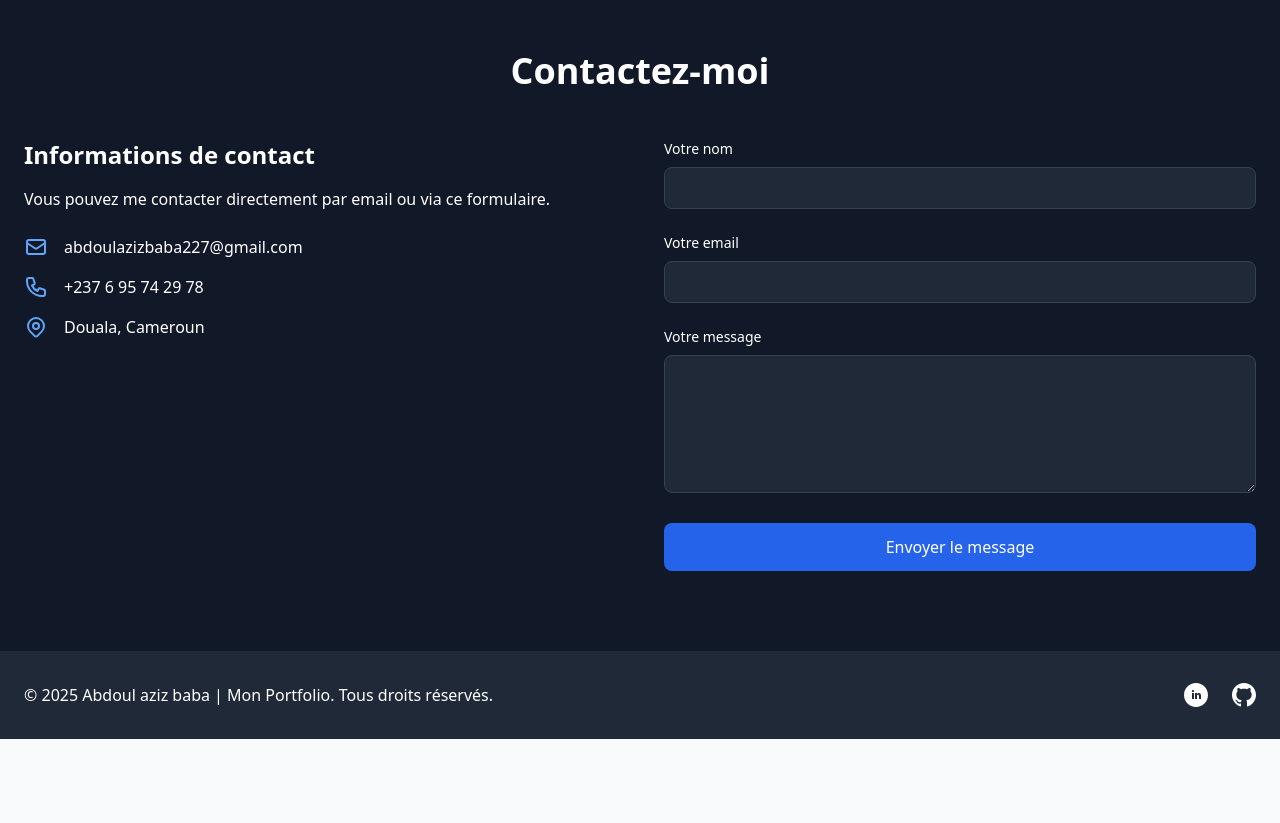
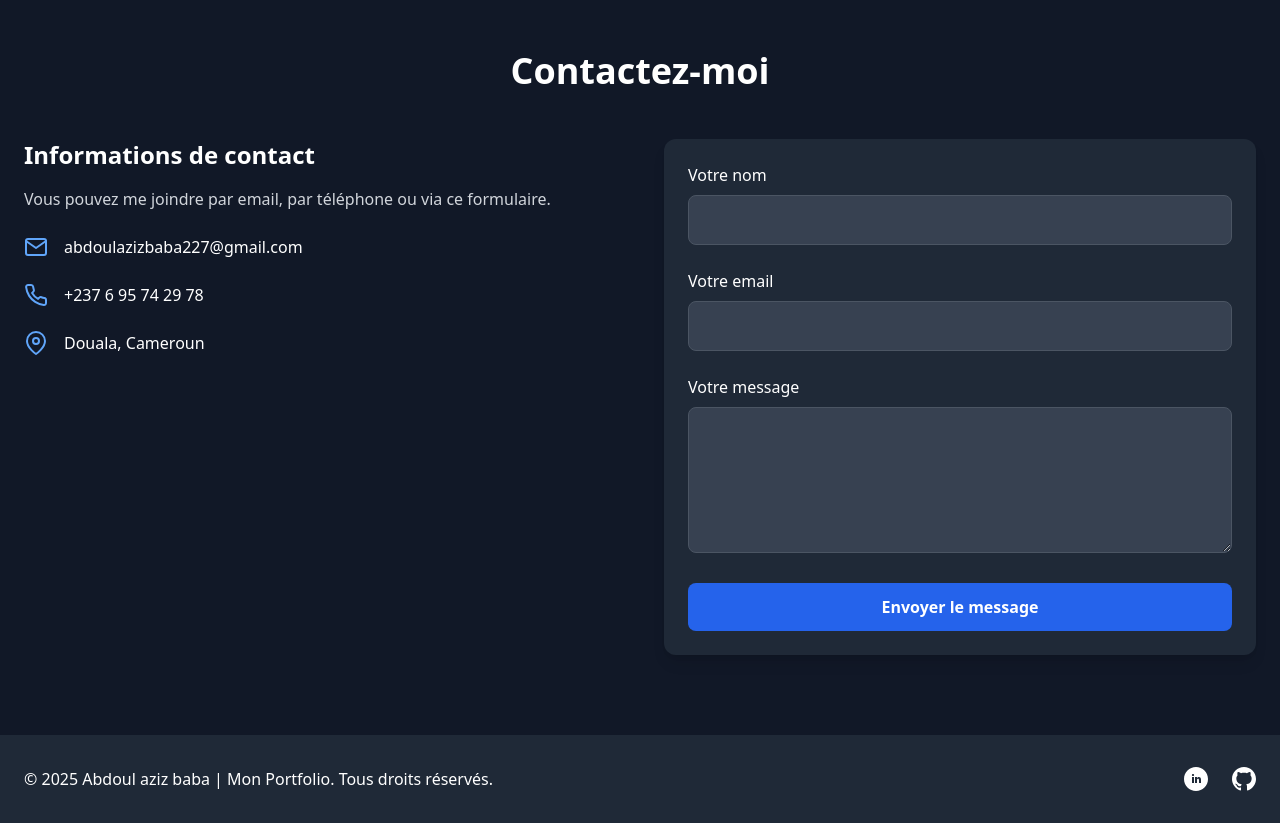
Before and after one commit to azizbaba237/babacv, a React (Create React App) app: page / in a window 1280 px wide. Shown: the part 3440-4263 px from the top of the page. Before the commit the page ends 4179 px from the top, so only its background shows below. Built offline with nearby package versions, Linux system fonts and the light colour scheme.

Commit message:
Portfolio mise à jour

```diff
--- a/src/components/Contact.jsx
+++ b/src/components/Contact.jsx
@@ -1,214 +1,164 @@
 import React, { useState } from "react";
 import emailjs from "emailjs-com";
+import { FiMail, FiPhone, FiMapPin } from "react-icons/fi";
 
 const Contact = () => {
-  // État pour gérer les données du formulaire
   const [formData, setFormData] = useState({
     name: "",
     email: "",
     message: "",
   });
+
   const [isSubmitting, setIsSubmitting] = useState(false);
   const [submitStatus, setSubmitStatus] = useState(null);
 
   const handleChange = (e) => {
     const { name, value } = e.target;
-    setFormData((prev) => ({
-      ...prev,
-      [name]: value,
-    }));
+    setFormData((prev) => ({ ...prev, [name]: value }));
   };
 
   const handleSubmit = (e) => {
     e.preventDefault();
     setIsSubmitting(true);
 
-    // Configuration d'EmailJS
     const serviceID = process.env.REACT_APP_EMAILJS_SERVICE_ID;
     const templateID = process.env.REACT_APP_EMAILJS_TEMPLATE_ID;
     const userID = process.env.REACT_APP_EMAILJS_USER_ID;
 
-    // Envoi de l'email
     emailjs
       .send(
         serviceID,
         templateID,
         {
           from_name: formData.name,
-          from_email: formData.email, // Doit correspondre à un email autorisé
+          from_email: formData.email,
           message: formData.message,
-          reply_to: formData.email, // Important pour les permissions
+          reply_to: formData.email,
         },
         userID
       )
-      .then((response) => {
-        console.log("Email envoyé avec succès!", response);
+      .then(() => {
         setSubmitStatus("success");
         setFormData({ name: "", email: "", message: "" });
       })
-      .catch((error) => {
-        console.error("Erreur lors de l'envoi de l'email:", error);
+      .catch(() => {
         setSubmitStatus("error");
       })
       .finally(() => {
         setIsSubmitting(false);
-        setTimeout(() => setSubmitStatus(null), 5000);
+        setTimeout(() => setSubmitStatus(null), 4000);
       });
   };
 
   return (
     <section id="contact" className="py-20 bg-gray-900 text-white">
       <div className="container mx-auto px-6">
+        {/* Titre */}
         <h2 className="text-3xl md:text-4xl font-bold text-center mb-12">
           Contactez-moi
         </h2>
 
-        <div className="flex flex-col md:flex-row gap-12">
-          <div className="md:w-1/2">
+        {/* Wrapper responsive */}
+        <div className="grid grid-cols-1 lg:grid-cols-2 gap-12">
+          {/* Bloc informations */}
+          <div>
             <h3 className="text-2xl font-bold mb-4">Informations de contact</h3>
-            <p className="mb-6">
-              Vous pouvez me contacter directement par email ou via ce
+            <p className="mb-6 text-gray-300">
+              Vous pouvez me joindre par email, par téléphone ou via ce
               formulaire.
             </p>
 
-            <div className="space-y-4">
-              <div className="flex items-start">
-                <svg
-                  className="w-6 h-6 mr-4 text-blue-400"
-                  fill="none"
-                  stroke="currentColor"
-                  viewBox="0 0 24 24"
-                >
-                  <path
-                    strokeLinecap="round"
-                    strokeLinejoin="round"
-                    strokeWidth={2}
-                    d="M3 8l7.89 5.26a2 2 0 002.22 0L21 8M5 19h14a2 2 0 002-2V7a2 2 0 00-2-2H5a2 2 0 00-2 2v10a2 2 0 002 2z"
-                  />
-                </svg>
+            <div className="space-y-6">
+              {/* Email */}
+              <div className="flex items-center gap-4">
+                <FiMail className="text-blue-400 text-2xl" />
                 <a
                   href="mailto:abdoulazizbaba227@gmail.com"
-                  className="hover:text-blue-400"
+                  className="hover:text-blue-400 transition"
                 >
                   abdoulazizbaba227@gmail.com
                 </a>
               </div>
-              <div className="flex items-start">
-                <svg
-                  className="w-6 h-6 mr-4 text-blue-400"
-                  fill="none"
-                  stroke="currentColor"
-                  viewBox="0 0 24 24"
-                >
-                  <path
-                    strokeLinecap="round"
-                    strokeLinejoin="round"
-                    strokeWidth={2}
-                    d="M3 5a2 2 0 012-2h3.28a1 1 0 01.948.684l1.498 4.493a1 1 0 01-.502 1.21l-2.257 1.13a11.042 11.042 0 005.516 5.516l1.13-2.257a1 1 0 011.21-.502l4.493 1.498a1 1 0 01.684.949V19a2 2 0 01-2 2h-1C9.716 21 3 14.284 3 6V5z"
-                  />
-                </svg>
+
+              {/* Phone */}
+              <div className="flex items-center gap-4">
+                <FiPhone className="text-blue-400 text-2xl" />
                 <span>+237 6 95 74 29 78</span>
               </div>
-              <div className="flex items-start">
-                <svg
-                  className="w-6 h-6 mr-4 text-blue-400"
-                  fill="none"
-                  stroke="currentColor"
-                  viewBox="0 0 24 24"
-                >
-                  <path
-                    strokeLinecap="round"
-                    strokeLinejoin="round"
-                    strokeWidth={2}
-                    d="M17.657 16.657L13.414 20.9a1.998 1.998 0 01-2.827 0l-4.244-4.243a8 8 0 1111.314 0z"
-                  />
-                  <path
-                    strokeLinecap="round"
-                    strokeLinejoin="round"
-                    strokeWidth={2}
-                    d="M15 11a3 3 0 11-6 0 3 3 0 016 0z"
-                  />
-                </svg>
+
+              {/* Location */}
+              <div className="flex items-center gap-4">
+                <FiMapPin className="text-blue-400 text-2xl" />
                 <span>Douala, Cameroun</span>
               </div>
             </div>
           </div>
 
-          <div className="md:w-1/2">
-            <form onSubmit={handleSubmit} className="space-y-6">
+          {/* Formulaire */}
+          <div>
+            <form
+              onSubmit={handleSubmit}
+              className="space-y-6 bg-gray-800 p-6 rounded-xl shadow-lg"
+            >
+              {/* Notifications */}
               {submitStatus === "success" && (
-                <div className="bg-green-100 border border-green-400 text-green-700 px-4 py-3 rounded">
-                  Message envoyé avec succès! Je vous répondrai dès que
-                  possible.
-                </div>
-              )}
-              {submitStatus === "error" && (
-                <div className="bg-red-100 border border-red-400 text-red-700 px-4 py-3 rounded">
-                  Une erreur est survenue. Veuillez réessayer ou me contacter
-                  directement par email.
+                <div className="bg-green-600 text-white px-4 py-3 rounded">
+                  ✔ Message envoyé avec succès !
                 </div>
               )}
 
+              {submitStatus === "error" && (
+                <div className="bg-red-600 text-white px-4 py-3 rounded">
+                  ❌ Une erreur s'est produite. Réessayez.
+                </div>
+              )}
+
+              {/* Nom */}
               <div>
-                <label
-                  htmlFor="name"
-                  className="block mb-2 text-sm font-medium"
-                >
-                  Votre nom
-                </label>
+                <label className="block mb-2 font-medium">Votre nom</label>
                 <input
                   type="text"
-                  id="name"
                   name="name"
+                  required
                   value={formData.name}
                   onChange={handleChange}
-                  className="w-full px-4 py-2 rounded-lg bg-gray-800 border border-gray-700 focus:outline-none focus:ring-2 focus:ring-blue-500"
-                  required
+                  className="w-full px-4 py-3 bg-gray-700 border border-gray-600 rounded-lg focus:ring-2 focus:ring-blue-500 outline-none"
                 />
               </div>
 
+              {/* Email */}
               <div>
-                <label
-                  htmlFor="email"
-                  className="block mb-2 text-sm font-medium"
-                >
-                  Votre email
-                </label>
+                <label className="block mb-2 font-medium">Votre email</label>
                 <input
                   type="email"
-                  id="email"
                   name="email"
+                  required
                   value={formData.email}
                   onChange={handleChange}
-                  className="w-full px-4 py-2 rounded-lg bg-gray-800 border border-gray-700 focus:outline-none focus:ring-2 focus:ring-blue-500"
-                  required
+                  className="w-full px-4 py-3 bg-gray-700 border border-gray-600 rounded-lg focus:ring-2 focus:ring-blue-500 outline-none"
                 />
               </div>
 
+              {/* Message */}
               <div>
-                <label
-                  htmlFor="message"
-                  className="block mb-2 text-sm font-medium"
-                >
-                  Votre message
-                </label>
+                <label className="block mb-2 font-medium">Votre message</label>
                 <textarea
-                  id="message"
                   name="message"
+                  required
                   rows="5"
                   value={formData.message}
                   onChange={handleChange}
-                  className="w-full px-4 py-2 rounded-lg bg-gray-800 border border-gray-700 focus:outline-none focus:ring-2 focus:ring-blue-500"
-                  required
+                  className="w-full px-4 py-3 bg-gray-700 border border-gray-600 rounded-lg focus:ring-2 focus:ring-blue-500 outline-none"
                 ></textarea>
               </div>
 
+              {/* Bouton */}
               <button
                 type="submit"
                 disabled={isSubmitting}
-                className={`w-full ${
+                className={`w-full py-3 rounded-lg font-semibold transition ${
                   isSubmitting ? "bg-blue-400" : "bg-blue-600 hover:bg-blue-700"
-                } text-white font-medium py-3 px-6 rounded-lg transition duration-300`}
+                }`}
               >
                 {isSubmitting ? "Envoi en cours..." : "Envoyer le message"}
               </button>
--- a/src/components/Header.jsx
+++ b/src/components/Header.jsx
@@ -55,22 +55,22 @@ const Header = () => {
               </a>
             </li>
             <li>
-              <a href="about" className="hover:text-blue-400">
+              <a href="#about" className="hover:text-blue-400">
                 À propos
               </a>
             </li>
             <li>
-              <a href="skills" className="hover:text-blue-400">
+              <a href="#skills" className="hover:text-blue-400">
                 Compétences
               </a>
             </li>
             <li>
-              <a href="projects" className="hover:text-blue-400">
+              <a href="#projects" className="hover:text-blue-400">
                 Projets
               </a>
             </li>
             <li>
-              <a href="contact" className="hover:text-blue-400">
+              <a href="#contact" className="hover:text-blue-400">
                 Contact
               </a>
             </li>
--- a/src/components/Projects.jsx
+++ b/src/components/Projects.jsx
@@ -35,7 +35,7 @@ const Projects = () => {
     <section id="projects" className="py-20 bg-gray-100">
       <div className="container mx-auto px-6">
         <h2 className="text-3xl md:text-4xl font-bold text-center mb-12">
-          Mes projets
+          Projets récentes
         </h2>
 
         <div className="grid grid-cols-1 md:grid-cols-2 lg:grid-cols-3 gap-8">
```
